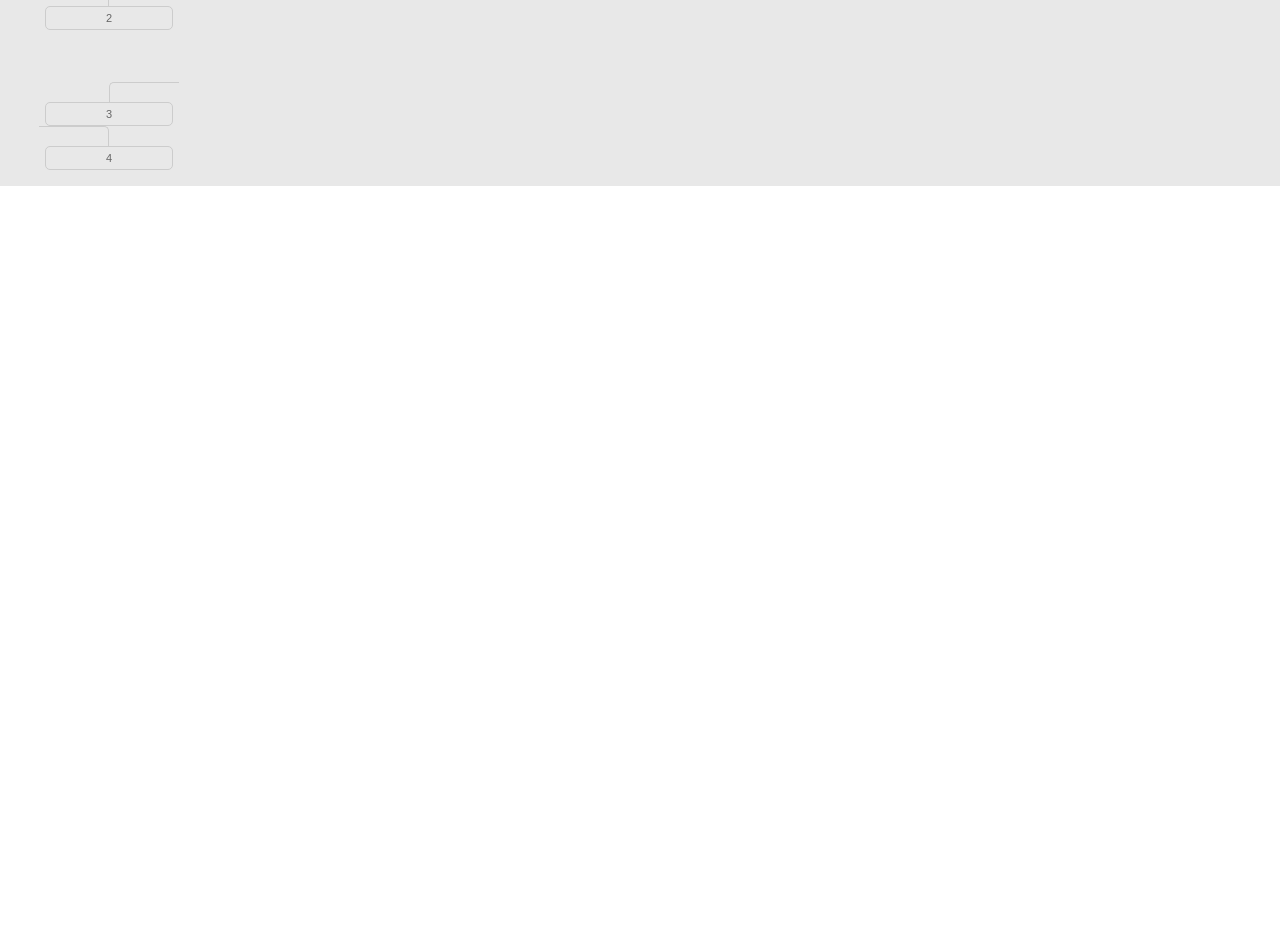
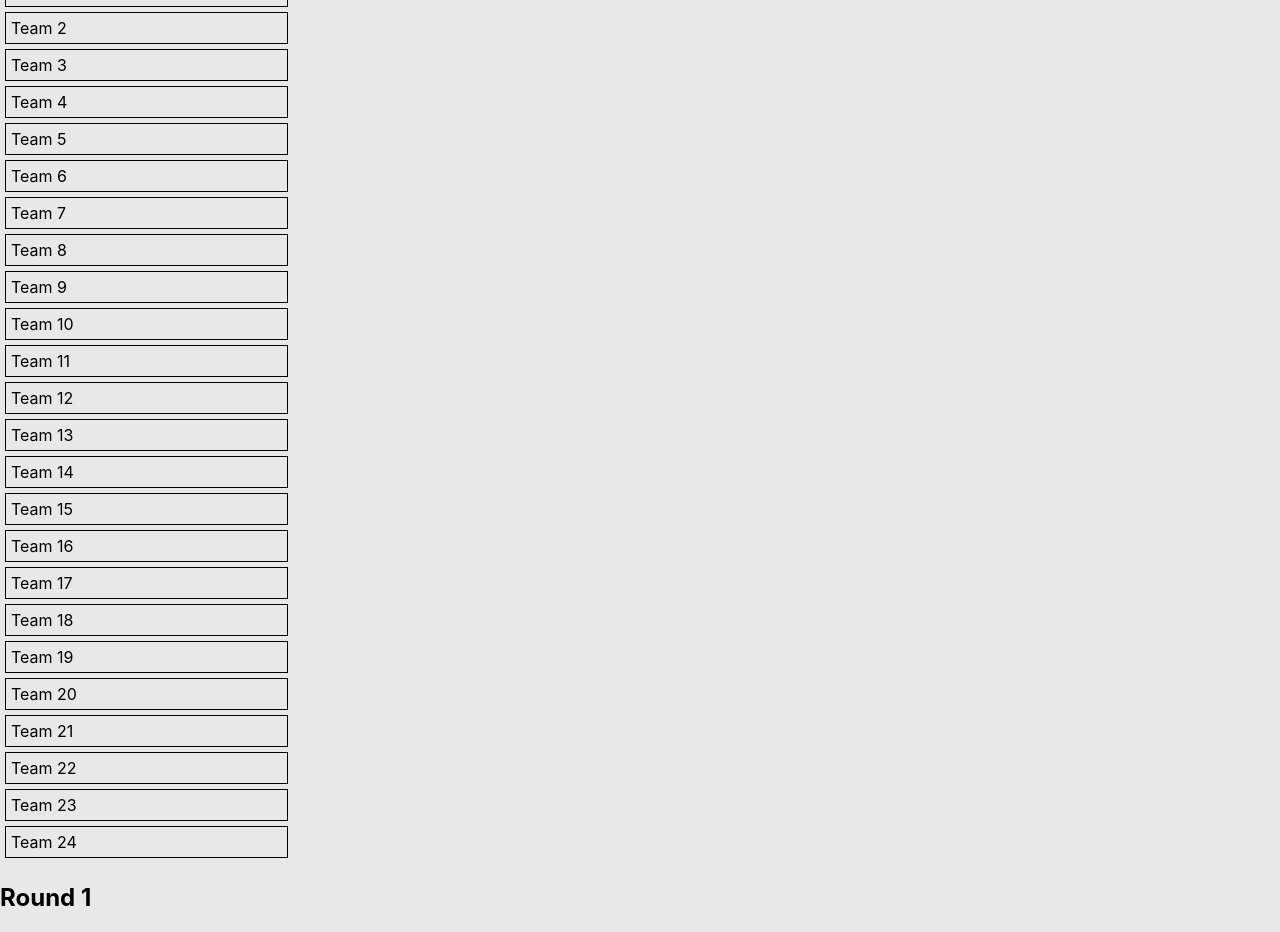
Before and after one commit to llanelli13/Web_M1, a React (Create React App) app in the folder web_m1/: page /Choice in a window 1280 px wide. Shown: the part 160-1092 px from the top of the page. Before the commit the page ends 800 px from the top, so only its background shows below. Built offline with nearby package versions, Linux system fonts and the light colour scheme.

Commit message:
ajout création de bracket et jusqu'au vainqueur

```diff
--- a/web_m1/src/views/ChoicePage.js
+++ b/web_m1/src/views/ChoicePage.js
@@ -2,61 +2,149 @@ import React, { useState } from 'react';
 import '../components/Style/tree.css';
 
 const ChoicePage = () => {
-    const [game, setGame] = useState([
-        {
-            id: '1',
-            text: 'xdbcjhsdvjcsdf',
-            diamond: false,
-            game: 'game1', // Ajoutez une propriété "game" pour indiquer le jeu
-        },
-        {
-            id: '2',
-            text: 'eazef',
-            diamond: false,
-            game: 'game1',
-        },
-        {
-            id: '3',
-            text: 'eazffea',
-            diamond: false,
-            game: 'game2',
-        },
-        {
-            id: '4',
-            text: 'tetza',
-            diamond: false,
-            game: 'game2',
-        },
-    ]);
+    const teams = [
+        'Team 1',
+        'Team 2',
+        'Team 3',
+        'Team 4',
+        'Team 5',
+        'Team 6',
+        'Team 7',
+        'Team 8',
+        'Team 9',
+        'Team 10',
+        'Team 11',
+        'Team 12',
+        'Team 13',
+        'Team 14',
+        'Team 15',
+        'Team 16',
+        'Team 17',
+        'Team 18',
+        'Team 19',
+        'Team 20',
+        'Team 21',
+        'Team 22',
+        'Team 23',
+        'Team 24',
+    ];
 
-    const handleItemClick = (item) => {
-        if (item.children) {
-            item.children.push({ id: item.id, text: 'Nouvel élément', diamond: false, game: item.game });
-        } else {
-            item.children = [{ id: item.id, text: 'Nouvel élément', diamond: false, game: item.game }];
+    const [selectedTeams, setSelectedTeams] = useState([]);
+    const [tournament, setTournament] = useState({
+        rounds: [
+            {
+                id: 'round1',
+                matches: [
+                    { id: 'match1', teamA: null, teamB: null, winner: null },
+                    { id: 'match2', teamA: null, teamB: null, winner: null },
+                    { id: 'match3', teamA: null, teamB: null, winner: null },
+                    { id: 'match4', teamA: null, teamB: null, winner: null },
+                    { id: 'match5', teamA: null, teamB: null, winner: null },
+                    { id: 'match6', teamA: null, teamB: null, winner: null },
+                    { id: 'match7', teamA: null, teamB: null, winner: null },
+                    { id: 'match8', teamA: null, teamB: null, winner: null },
+                    { id: 'match9', teamA: null, teamB: null, winner: null },
+                    { id: 'match10', teamA: null, teamB: null, winner: null },
+                    { id: 'match11', teamA: null, teamB: null, winner: null },
+                    { id: 'match12', teamA: null, teamB: null, winner: null },
+                ],
+            },
+        ],
+    });
+
+    const handleTeamSelection = (team) => {
+        if (selectedTeams.length < 2) {
+            setSelectedTeams([...selectedTeams, team]);
         }
-        setGame([...game]);
     };
 
-    const renderTree = (treeData, gameName) => {
-        return (
-            <ul>
-                {treeData
-                    .filter((item) => item.game === gameName) // Filtrer les éléments par jeu
-                    .map((item) => (
-                        <li className={item.text + item.id} onClick={() => handleItemClick(item)}>
-                            <div>{item.id}</div>
-                            {item.children && item.children.length ? renderTree(item.children, gameName) : ''}
-                        </li>
-                    ))}
-            </ul>
-        );
+    const handleMatchCreation = () => {
+        if (selectedTeams.length === 2) {
+            const updatedTournament = { ...tournament };
+            const nextMatchIndex = updatedTournament.rounds[0].matches.findIndex(
+                (match) => !match.teamA && !match.teamB
+            );
+
+            if (nextMatchIndex !== -1) {
+                updatedTournament.rounds[0].matches[nextMatchIndex].teamA = selectedTeams[0];
+                updatedTournament.rounds[0].matches[nextMatchIndex].teamB = selectedTeams[1];
+                setSelectedTeams([]);
+                setTournament(updatedTournament);
+            }
+        }
+    };
+
+    const handleWinnerSelection = (roundIndex, matchIndex, winner) => {
+        const updatedTournament = { ...tournament };
+        updatedTournament.rounds[roundIndex].matches[matchIndex].winner = winner;
+
+        if (roundIndex < tournament.rounds.length - 1) {
+            const nextRound = updatedTournament.rounds[roundIndex + 1];
+            const nextMatchIndex = Math.floor(matchIndex / 2);
+            if (!nextRound.matches[nextMatchIndex]) {
+                nextRound.matches[nextMatchIndex] = { teamA: null, teamB: null, winner: null };
+            }
+            const nextMatch = nextRound.matches[nextMatchIndex];
+
+            if (matchIndex % 2 === 0) {
+                nextMatch.teamA = winner;
+            } else {
+                nextMatch.teamB = winner;
+            }
+        }
+
+        setTournament(updatedTournament);
+    };
+
+    const renderTournament = () => {
+        return tournament.rounds.map((round, roundIndex) => (
+            <div key={round.id}>
+                <h2>Round {roundIndex + 1}</h2>
+                {round.matches.map((match, matchIndex) => (
+                    <div key={match.id}>
+                        {match.teamA && match.teamB && !match.winner && (
+                            <div>
+                                <button onClick={() => handleWinnerSelection(roundIndex, matchIndex, match.teamA)}>
+                                    {match.teamA}
+                                </button>
+                                vs
+                                <button onClick={() => handleWinnerSelection(roundIndex, matchIndex, match.teamB)}>
+                                    {match.teamB}
+                                </button>
+                            </div>
+                        )}
+                        {match.winner && <p>Winner: {match.winner}</p>}
+                    </div>
+                ))}
+            </div>
+        ));
     };
 
     return (
         <div className="tree-container">
-            <div className="tree">{renderTree(game, 'game1')}</div>
-            <div className="tree">{renderTree(game, 'game2')}</div>
+            <div>
+                <h2>Select Teams for Round 1</h2>
+                <div>
+                    {teams.map((team) => (
+                        <div
+                            key={team}
+                            onClick={() => handleTeamSelection(team)}
+                            style={{
+                                border: '1px solid #000',
+                                margin: '5px',
+                                padding: '5px',
+                                cursor: 'pointer',
+                            }}
+                        >
+                            {team}
+                        </div>
+                    ))}
+                </div>
+                {selectedTeams.length === 2 && (
+                    <button onClick={handleMatchCreation}>Create Match</button>
+                )}
+            </div>
+            {renderTournament()}
         </div>
     );
 };
```
